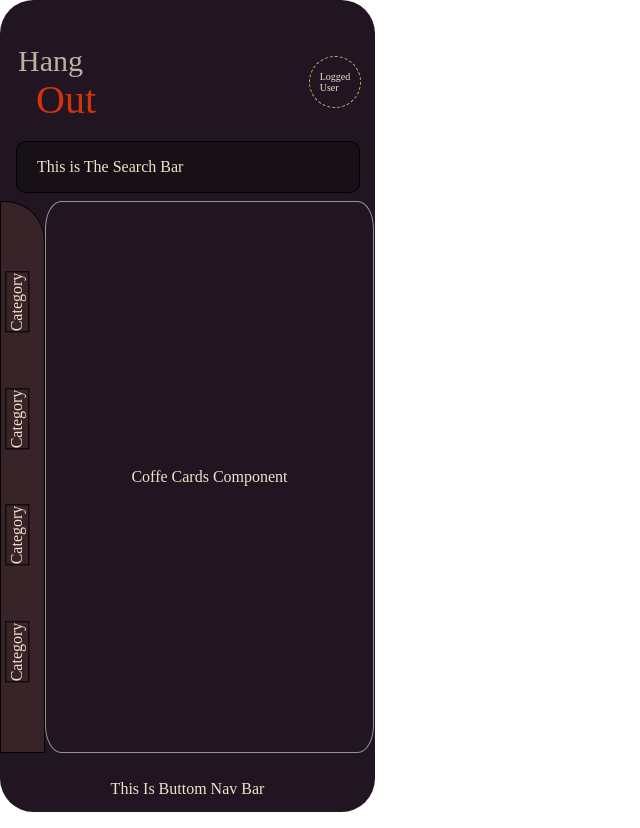
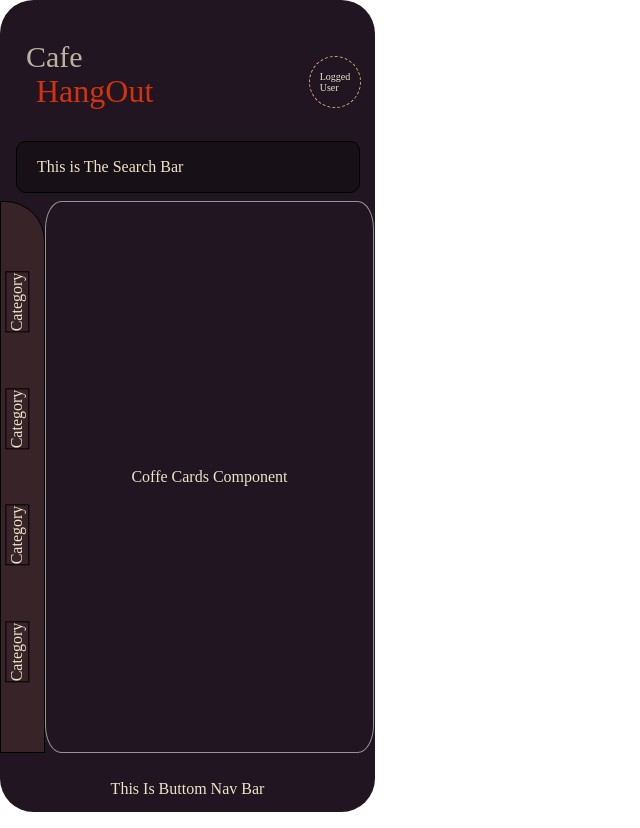
Before and after one commit to HangOutYL/HangOut, a React (Create React App) app: page / in a window 1280 px wide. Shown: the whole page, without its empty margins (0-640 px from the left). Built offline with nearby package versions, Linux system fonts and the light colour scheme; a web font is replaced by a local one.

Commit message:
Cafe Hangout Brand Logo Design

```diff
--- a/src/components/Home/BrandLogo.js
+++ b/src/components/Home/BrandLogo.js
@@ -3,8 +3,8 @@ import React from "react";
 const BrandLogo = () => {
   return (
     <div className="Logo">
-      <span className="brand">Hang</span>
-      <span className="logo">Out</span>
+      <span className="brand">Cafe</span>
+      <span className="logo">HangOut</span>
     </div>
   );
 };
--- a/src/components/Home/home.css
+++ b/src/components/Home/home.css
@@ -31,14 +31,14 @@
   position: absolute;
   width: 90px;
   height: 51px;
-  left: 2px;
-  top: 3px;
+  left: 10px;
+  top: 5px;
 
   font-family: Rosarivo;
   font-style: normal;
   font-weight: normal;
   font-size: 30px;
-  line-height: 51px;
+  line-height: 40px;
   /* identical to box height */
 
   color: rgba(239, 227, 200, 0.76);
@@ -56,8 +56,8 @@
   font-family: Rosarivo;
   font-style: normal;
   font-weight: normal;
-  font-size: 40px;
-  line-height: 67px;
+  font-size: 32px;
+  line-height: 50px;
 
   color: #eb370ae0;
 
```
